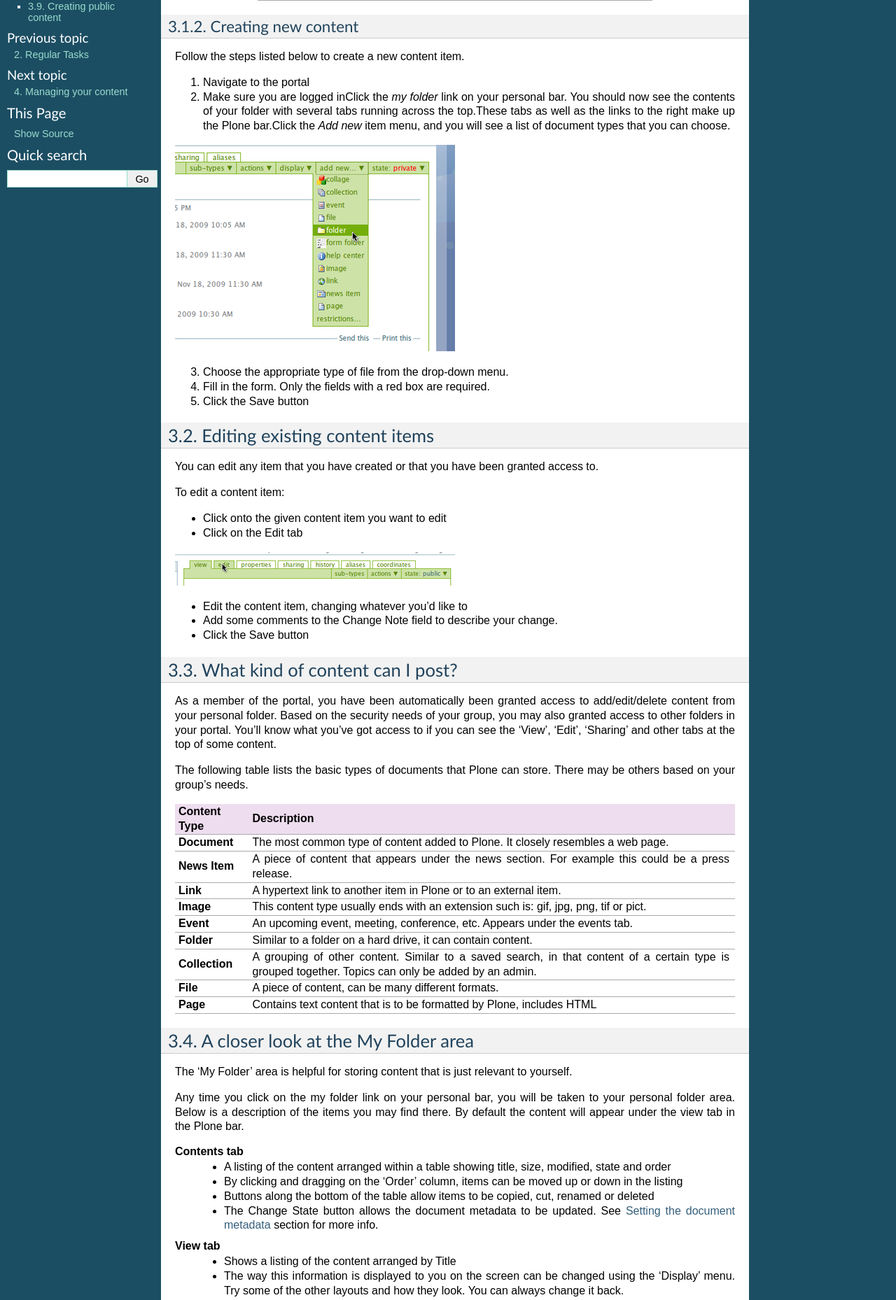
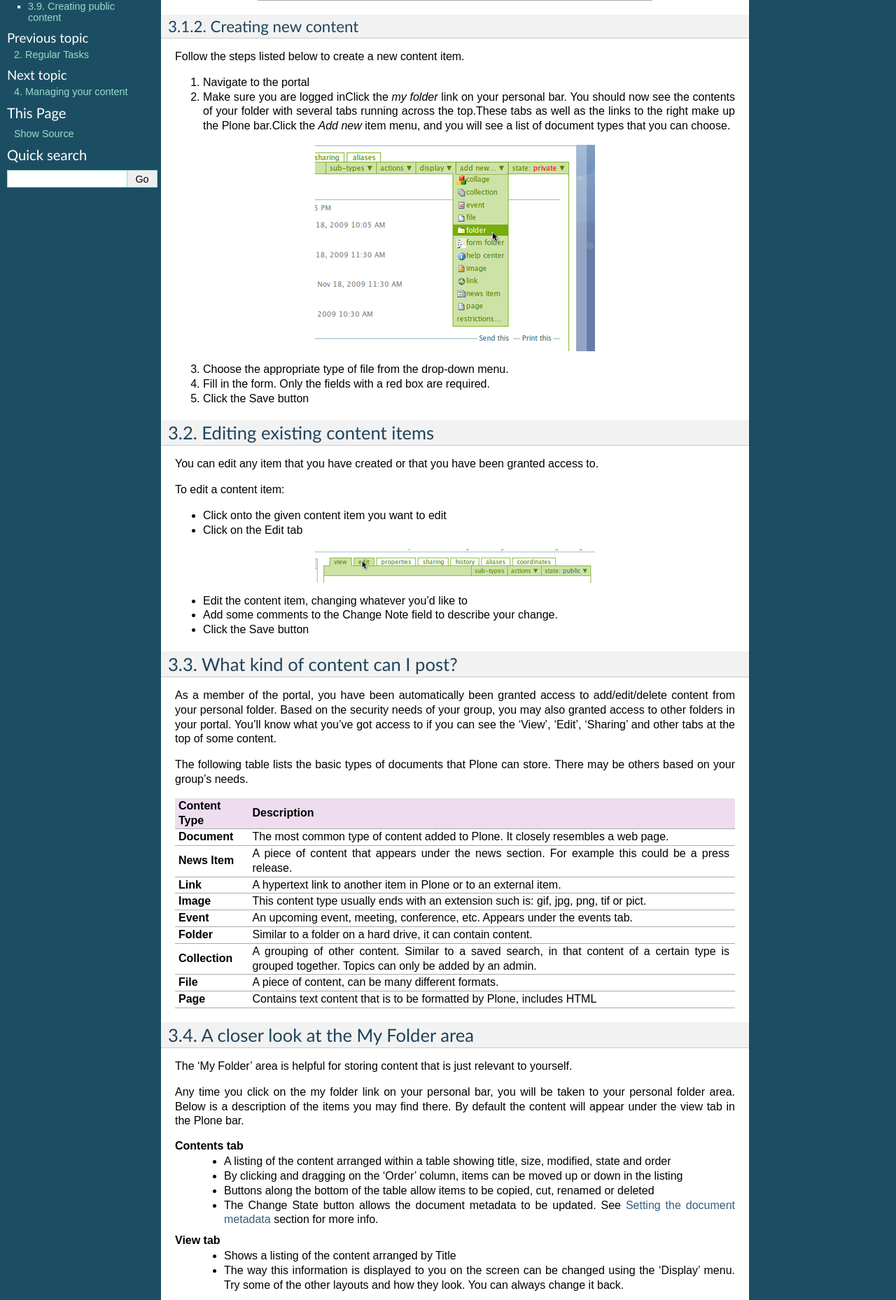
Before and after one commit to jcu-eresearch/plone-user-doc, a Sphinx documentation site: the page built from source/addedit.rst, in a window 1280 px wide. Shown: the part 473-2331 px from the top of the page at 70% size. Built offline with Sphinx 7.4.7, drawn with Linux system fonts in a browser that asks for light colours.

Commit message:
centered all images

```diff
--- a/source/addedit.rst
+++ b/source/addedit.rst
@@ -44,6 +44,7 @@ Follow the steps listed below to create a new content item.
 
 .. image:: images/add_new_menu.png
    :alt: Add new menu
+   :align: center
 
 3. Choose the appropriate type of file from the drop-down menu.
 4. Fill in the form.  Only the fields with a red box are required.
@@ -63,6 +64,7 @@ To edit a content item:
 
 .. image:: images/edit_button_on_toolbar.png
    :alt: Edit Button on  Toolbar
+   :align: center
 
 * Edit the content item, changing whatever you'd like to
 * Add some comments to the Change Note field to describe your change.
@@ -175,6 +177,7 @@ site. The steps are similar for other types of content, such as images.
 
 .. image:: images/add_file.png
    :alt: Adding a file
+   :align: center
 
 
 Downloading this file again
@@ -187,6 +190,7 @@ details regarding the files type, size and data modified are also listed.
 
 .. image:: images/download_file.png
    :alt: Download the file
+   :align: center
 
 
 .. _setting-the-document-metadata:
@@ -240,6 +244,7 @@ content, and look for these extra tabs:
 
 .. image:: images/metadata_tabs.png
    :alt: Extra tabs
+   :align: center
 
 The extra metadata items are described below. Keep in mind that some of these
 aspects won't appear on all content types, or might appear under different tabs.
--- a/source/managingcontent.rst
+++ b/source/managingcontent.rst
@@ -53,6 +53,7 @@ items that have been submitted by for review.
 
 .. image:: images/review_list.png
    :alt: Review list
+   :align: center
 
 If you don't see this on your dashboard, you can add it easily -- it's called
 a 'Review list portlet'.
@@ -149,6 +150,7 @@ In order to upload a newer version of a file, you will need to edit that item.
 
 .. image:: images/replace_file.png
    :alt: Replace an existing file with a new version
+   :align: center
 
 2. Only the fields with a red box are required, as when you create the content
    originally.
--- a/source/othercontent.rst
+++ b/source/othercontent.rst
@@ -12,6 +12,7 @@ portal menu bar.
 
 .. image:: images/add_new_menu1.png
    :alt: Add new menu
+   :align: center
 
 If the image is of type . **gif** , **.jpg**  or **.png** , it should be
 viewable in the web browser and the image will not need to be downloaded
@@ -28,6 +29,7 @@ New drop-down menu.
 
 .. image:: images/add_new_menu1.png
    :alt: Add new menu
+   :align: center
 
 The following metadata items are required.  Although not required, Location
 is a useful bit of information to include.
@@ -105,6 +107,7 @@ To add a link, choose **Link**  from the **Add new**  menu.
 
 .. image:: images/add_new_menu1.png
    :alt: Add new menu
+   :align: center
 
 Add the metadata.  Only Title and URL are required.  To finish, click the
 Save button.
@@ -133,6 +136,7 @@ choose folder from the Add New drop-down menu.
 
 .. image:: images/add_new_menu1.png
    :alt: Add new menu
+   :align: center
 
 The metadata for folders is very simple. Just add a **Title**  and a
 **Description**  for the folder.\You can now add content into this folder,
```
